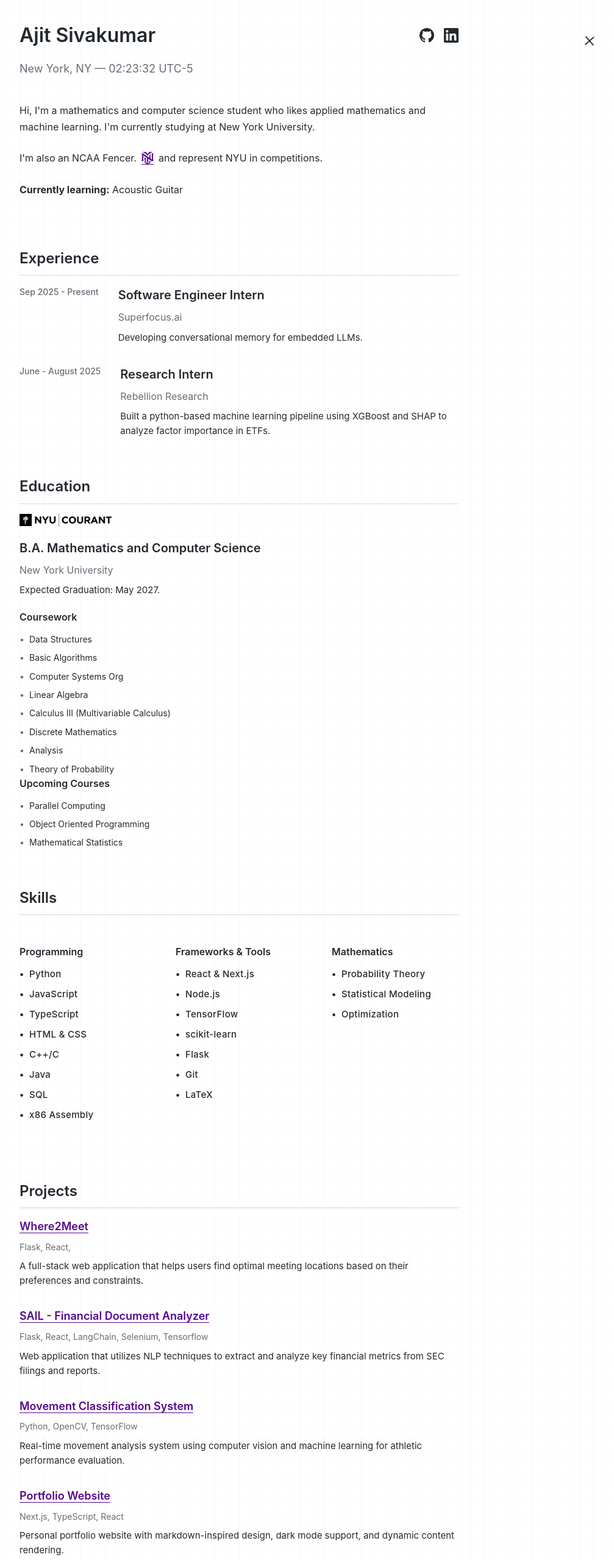
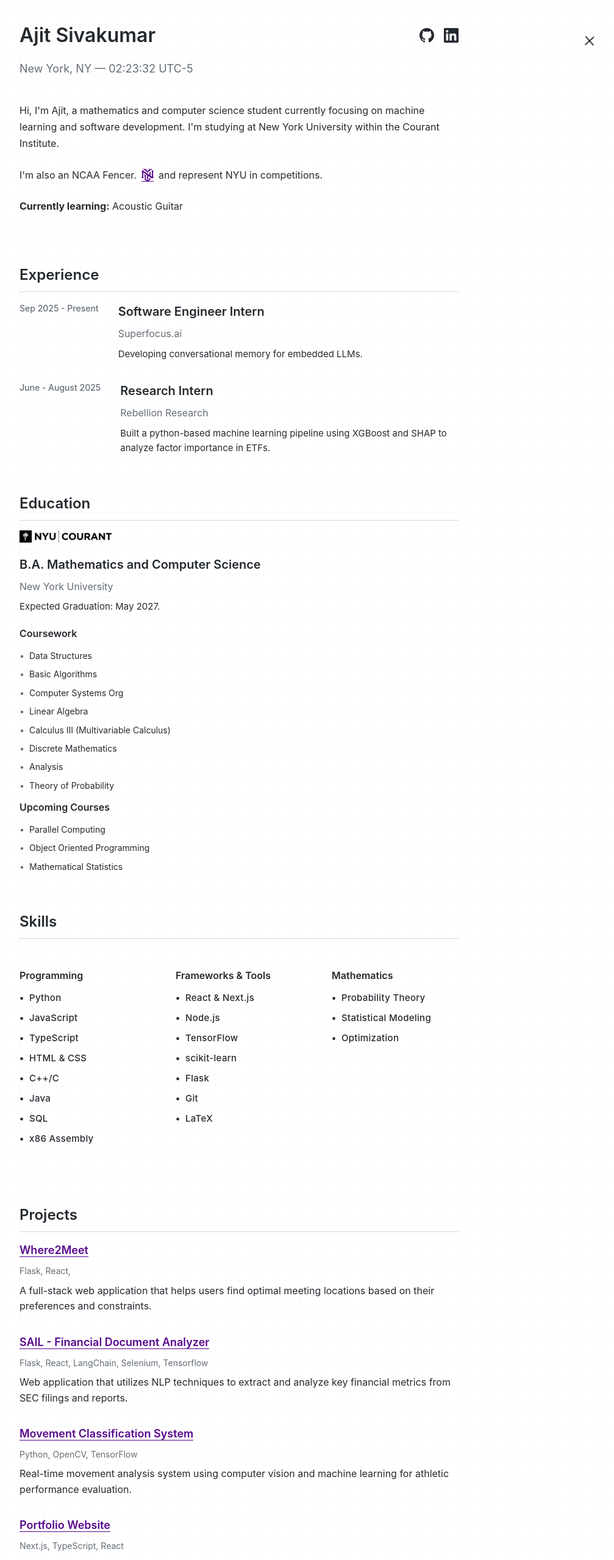
Before and after one commit to AjitSivakumar/portfolio_website, a Next.js app: page / in a window 1280 px wide. Shown: the top 2559 px of the page at 61% size, without its empty margins (248-1255 px from the left). Built offline with nearby package versions, Linux system fonts and the light colour scheme.

Commit message:
text changes

```diff
--- a/app/globals.css
+++ b/app/globals.css
@@ -218,6 +218,7 @@ body {
 .coursework h4 {
   font-size: 16px;
   font-weight: 600;
+  margin-top: 12px;
   margin-bottom: 12px;
   color: var(--text-color);
 }
@@ -263,7 +264,7 @@ body {
 }
 
 .project-description {
-  font-size: 15px;
+  font-size: 16px;
   line-height: 1.6;
   color: var(--text-color);
 }
@@ -280,7 +281,7 @@ body {
   padding: 2px 6px;
   border-radius: 4px;
   font-family: 'SF Mono', Monaco, 'Inconsolata', 'Roboto Mono', monospace;
-  font-size: 14px;
+  font-size: 16x;
 }
 
 /* Links */
@@ -305,25 +306,6 @@ a {
   transition: color 0.3s ease, border-color 0.3s ease;
 }
 
-/* QR Code */
-.qr-code-container {
-  position: fixed;
-  top: 20px;
-  left: 20px;
-  background: white;
-  border: 2px solid var(--border-color);
-  border-radius: 8px;
-  padding: 8px;
-  z-index: 1000;
-  box-shadow: 0 2px 8px rgba(0, 0, 0, 0.1);
-}
-
-.qr-code {
-  display: block;
-  width: 80px;
-  height: 80px;
-  border-radius: 4px;
-}
 
 /* Dark mode toggle button */
 .theme-toggle {
--- a/app/page.tsx
+++ b/app/page.tsx
@@ -106,8 +106,7 @@ export default function Home() {
 
         <div className="description">
           <p>
-            Hi, I'm a mathematics and computer science student who likes applied mathematics
-            and machine learning. I'm currently studying at New York University.
+            Hi, I'm Ajit, a mathematics and computer science student currently focusing on machine learning and software development. I'm studying at New York University within the Courant Institute.
           </p>
 
           <p className="fencer-info">
@@ -152,7 +151,6 @@ export default function Home() {
 
       <section className="section">
         <h2>Education</h2>
-
         <a href="https://cims.nyu.edu/" target="_blank" rel="noopener noreferrer">
           <img
             src={isDarkMode ? "/courant_short_white.png" : "/courant_short_black.png"}
```
